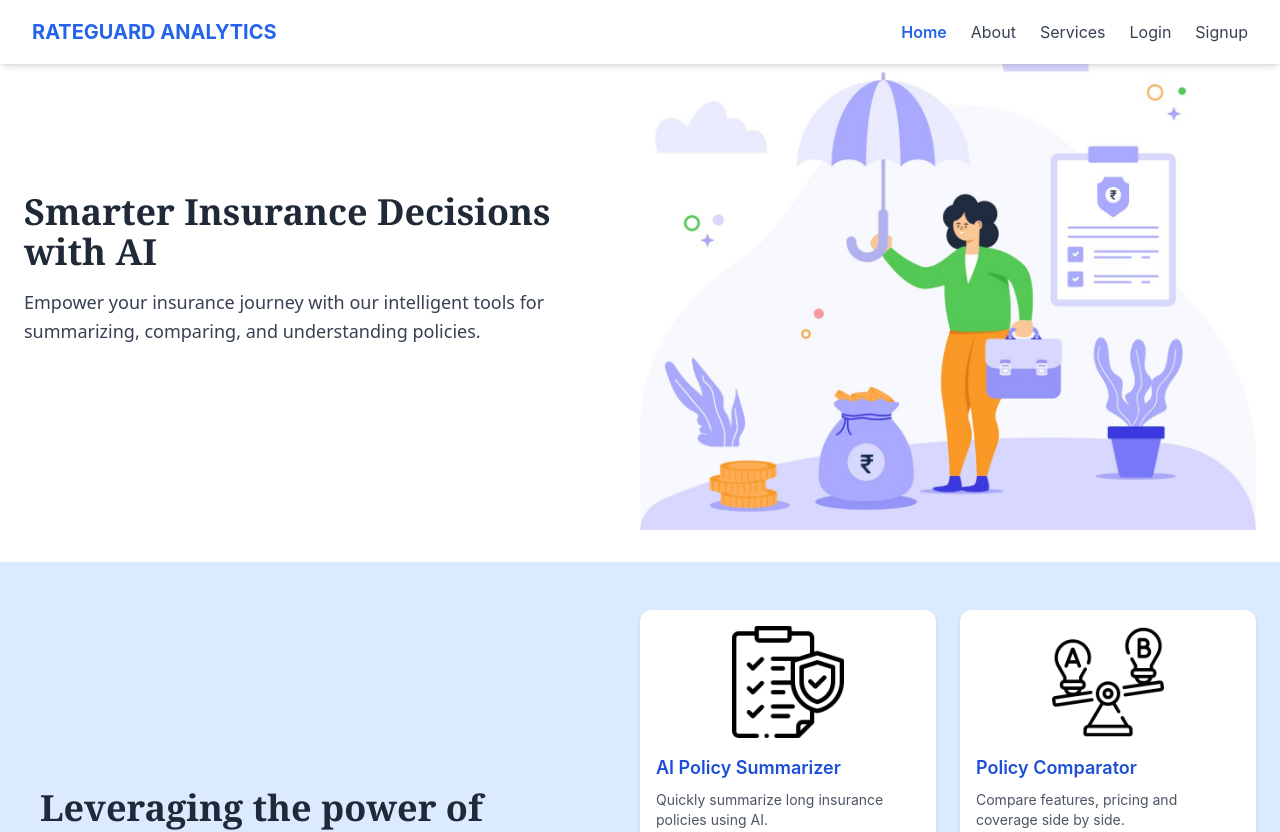
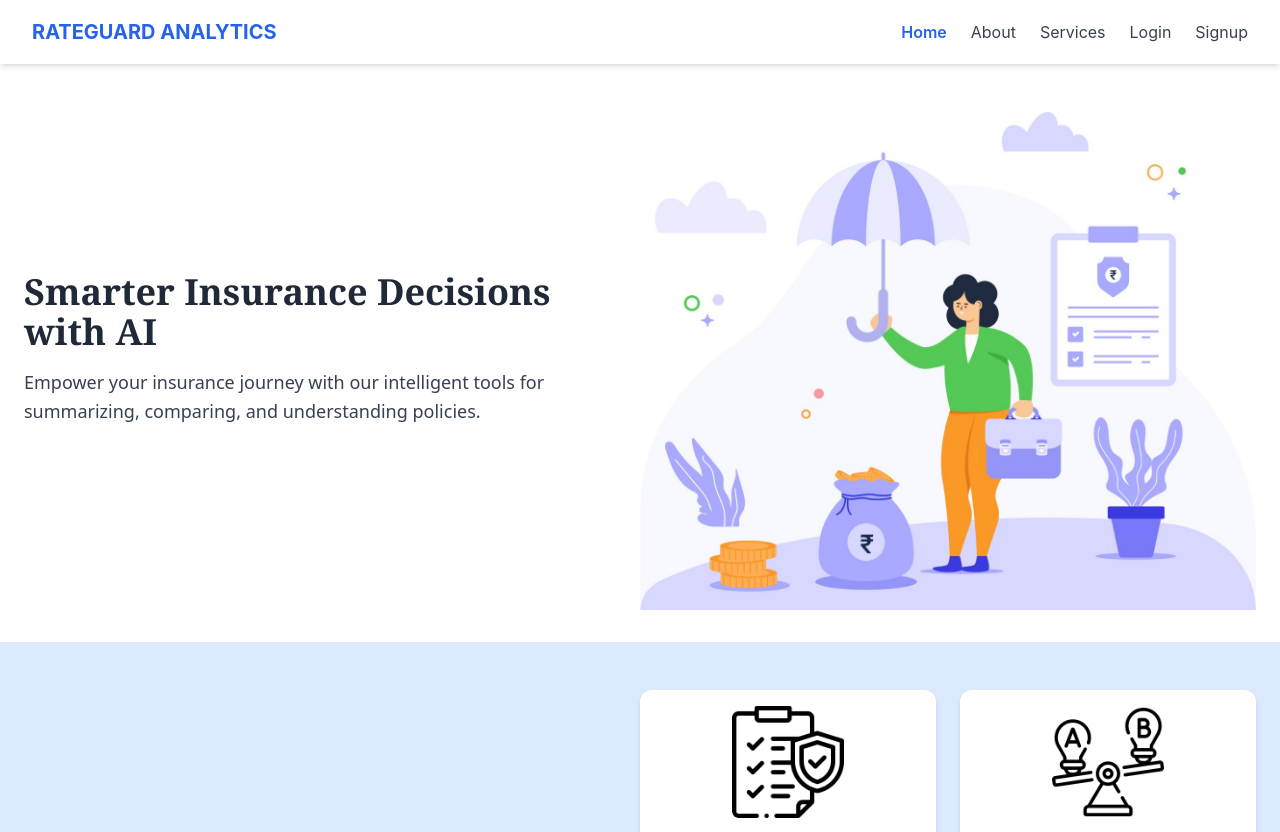
Before and after one commit to adarshrathore/AI-Insurance-Analyser-Frontend, a React (Create React App) app: page / in a window 1280 px wide. Shown: the top 832 px of the page. Built offline with nearby package versions, Linux system fonts and the light colour scheme.

Commit message:
home update

```diff
--- a/src/pages/Home.jsx
+++ b/src/pages/Home.jsx
@@ -19,7 +19,7 @@ const Home = () => {
   };
 
   return (
-    <div className="home-wrapper">
+    <div className="home-wrapper pt-[80px]">
       <section className="hero-section">
         <div className="hero-overlay flex">
           <div className="hero-content">
```
